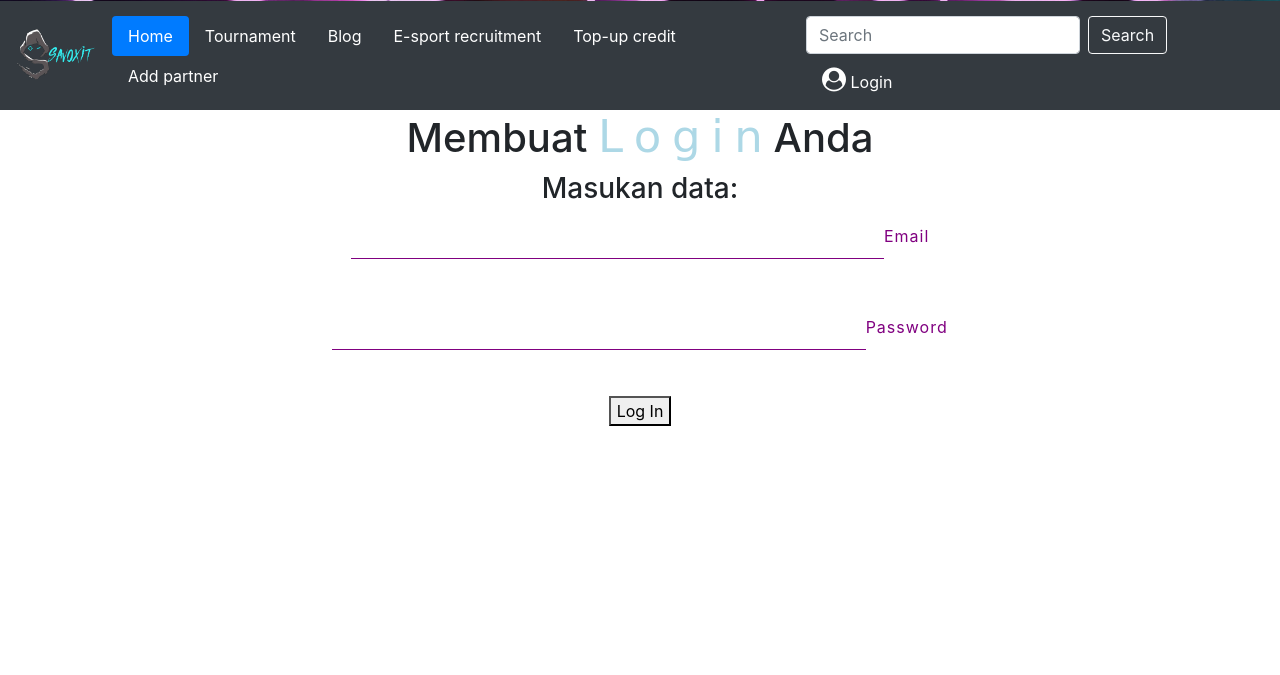
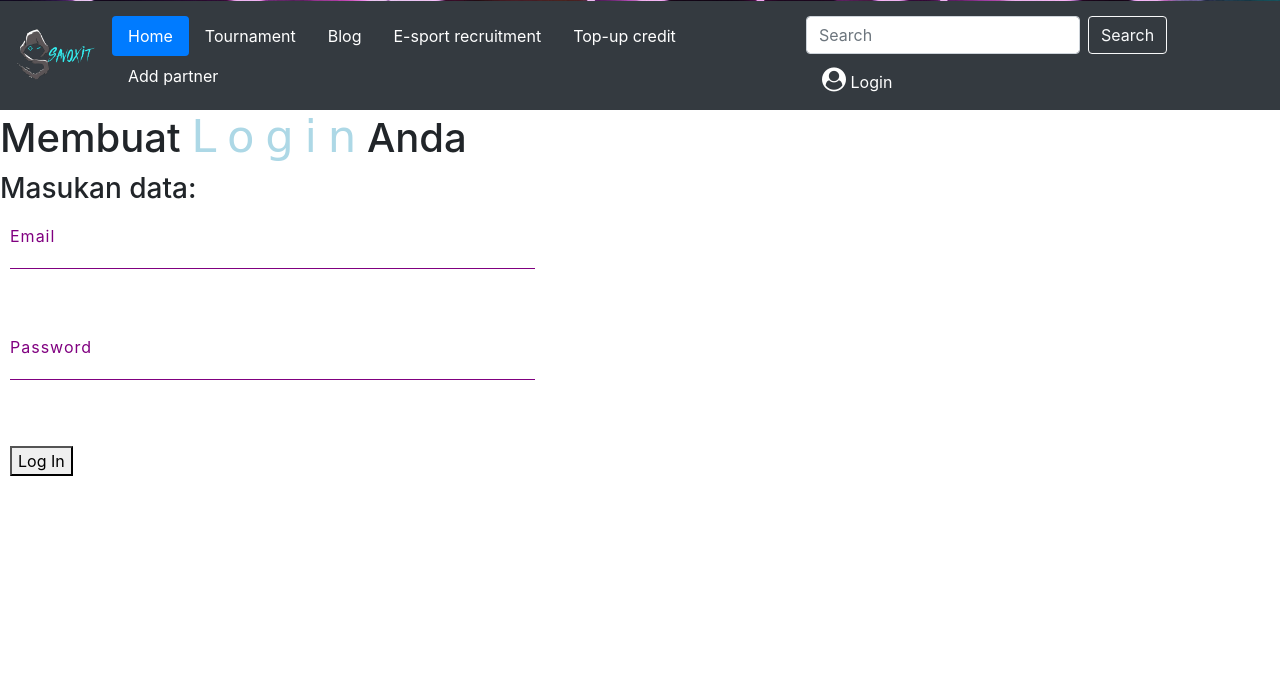
Before and after one commit to WebInfoTkGame-github-io/InfoLog, a PHP site: page /login.php in a window 1280 px wide. Shown: the part 719-1394 px from the top of the page. Run offline with PHP 8.4, Linux system fonts and the light colour scheme.

Commit message:
git commit

```diff
--- a/login.php
+++ b/login.php
@@ -56,16 +56,17 @@
 
         .box h2{
             margin: 0 0 30px;
-            padding: 0;
+            padding: 10px;
             color: purple;
             text-align: center;
         }
         .box .inputBox {
             position: relative;
+            padding: 10px;
         }
         .box .inputBox input{
             width: 100%;
-            padding: 10px 0;
+            padding: 10px;
             font-size: 16px;
             color: purple;
             letter-spacing: 1px;
@@ -76,11 +77,11 @@
             background: transparent;
         }
         .box .inputBox label {
-            position: absolute center;
+            position: absolute;
             top: 0;
             left: 0;
             letter-spacing: 1px;
-            padding: 10px 0;
+            padding: 10px;
             font-size: 16px;
             color: purple;
             pointer-events: none;
@@ -216,7 +217,6 @@
         </ul>
         </div>
         </nav>
-<center>
 <div class="w3-container w3-padding-64 box" id="contact">
 	<h1>Membuat
     <span class="hod">L</span>
@@ -232,6 +232,5 @@
             <div class="inputBox"><p><button type="submit" value="Log In" name="login">Log In</button></p></div>
 	</form>
 </div>
-</center>
 </body>
 </html>
```
